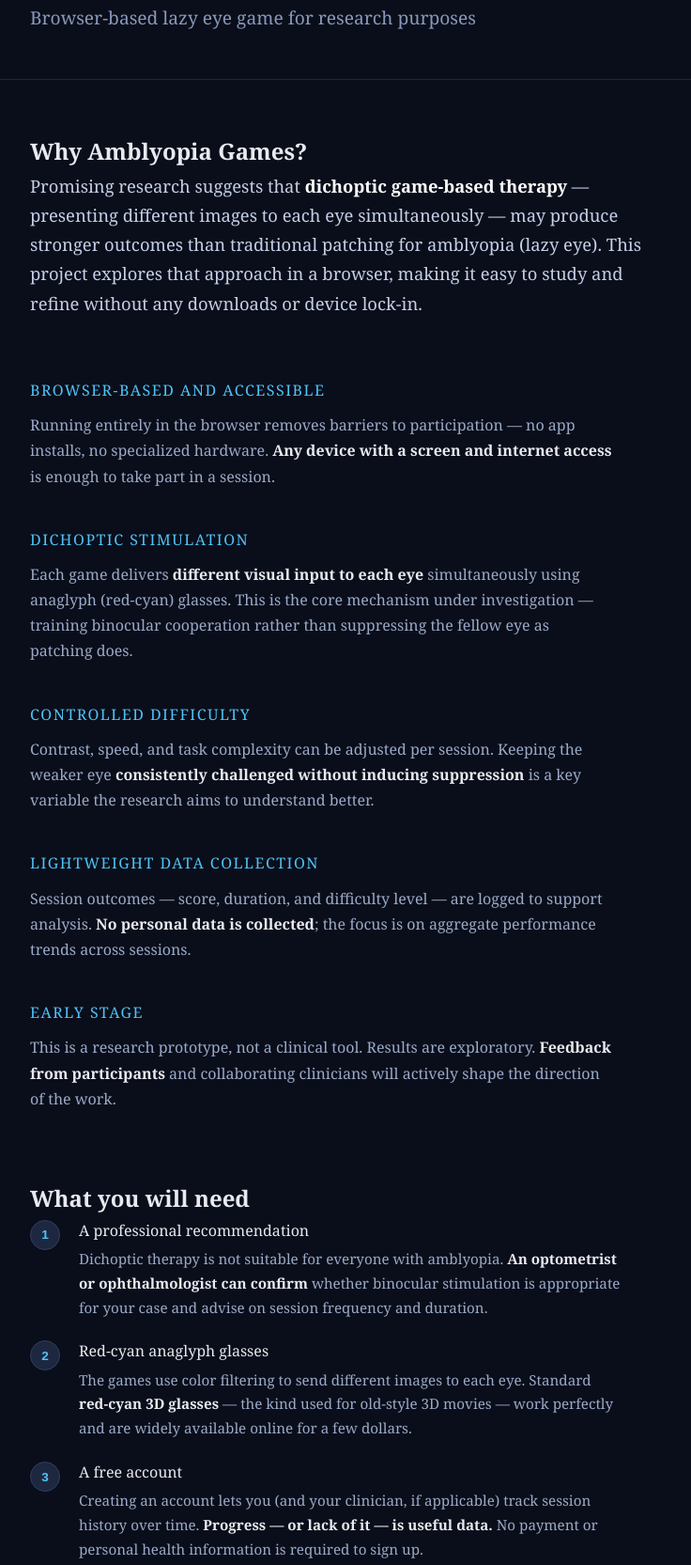
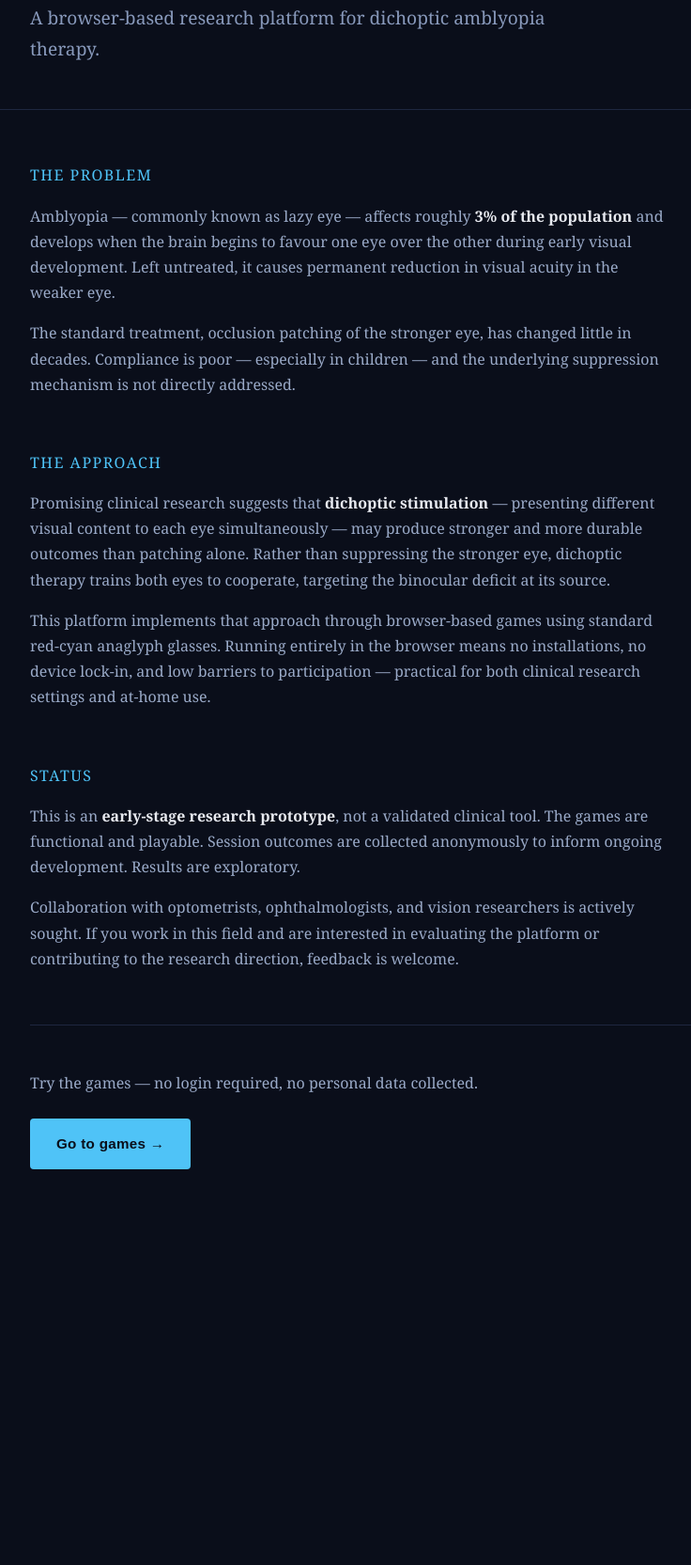
Before and after one commit to comgostudios/amblyopiagames, a website: page public/index.html in a window 1280 px wide. Shown: the part 169-1834 px from the top of the page at 94% size, without its empty margins (210-946 px from the left). After the commit the page ends 1493 px from the top, so only its background shows below. Drawn offline with Linux system fonts and the light colour scheme.

Commit message:
amblyopialabs setup

```diff
--- a/public/index.html
+++ b/public/index.html
@@ -3,7 +3,7 @@
   <head>
     <meta charset="UTF-8" />
     <meta name="viewport" content="width=device-width, initial-scale=1.0" />
-    <title>Amblyopia Games</title>
+    <title>Amblyopia Games — Research Platform</title>
     <style>
       * {
         margin: 0;
@@ -49,105 +49,44 @@
         padding: 56px 32px 80px;
       }
 
-      .intro {
-        font-size: 1.15rem;
-        color: #c5cfe8;
-        max-width: 680px;
-        margin-bottom: 64px;
+      section {
+        margin-bottom: 56px;
       }
 
-      .intro strong {
-        color: #ffffff;
-      }
-
-      .advantages {
-        display: grid;
-        gap: 40px;
-        margin-bottom: 72px;
-      }
-
-      .advantage h2 {
+      h2 {
         font-size: 1rem;
         font-weight: normal;
         text-transform: uppercase;
         letter-spacing: 1.5px;
         color: #4fc3f7;
-        margin-bottom: 10px;
+        margin-bottom: 16px;
       }
 
-      .advantage p {
+      p {
         color: #9aaac8;
-        max-width: 620px;
+        max-width: 680px;
+        margin-bottom: 16px;
       }
 
-      .advantage p strong {
-        color: #e8eaf0;
+      p:last-child {
+        margin-bottom: 0;
       }
 
-      .steps {
-        display: grid;
-        gap: 20px;
-        margin-bottom: 72px;
-      }
-
-      .step {
-        display: flex;
-        gap: 20px;
-        align-items: flex-start;
-      }
-
-      .step-number {
-        flex-shrink: 0;
-        width: 32px;
-        height: 32px;
-        border-radius: 50%;
-        background: #1e2740;
-        border: 1px solid #2e3f60;
-        color: #4fc3f7;
-        font-family: sans-serif;
-        font-size: 0.85rem;
-        font-weight: 600;
-        display: flex;
-        align-items: center;
-        justify-content: center;
-        margin-top: 2px;
-      }
-
-      .step-body h3 {
-        font-size: 1rem;
-        font-weight: normal;
-        color: #e8eaf0;
-        margin-bottom: 4px;
-      }
-
-      .step-body p {
-        color: #9aaac8;
-        font-size: 0.95rem;
-        max-width: 580px;
-      }
-
-      .step-body p strong {
+      p strong {
         color: #e8eaf0;
       }
 
       .cta {
         border-top: 1px solid #1e2740;
         padding-top: 48px;
+        margin-bottom: 0;
       }
 
       .cta p {
-        color: #8899bb;
         margin-bottom: 24px;
-        font-size: 1rem;
       }
 
-      .games {
-        display: flex;
-        gap: 16px;
-        flex-wrap: wrap;
-      }
-
-      .games a {
+      .cta a {
         display: inline-block;
         padding: 14px 28px;
         background: #4fc3f7;
@@ -161,134 +100,75 @@
         transition: background 0.15s;
       }
 
-      .games a:hover {
+      .cta a:hover {
         background: #81d4fa;
       }
     </style>
   </head>
   <body>
     <header>
-      <h1>Amblyopia <span>Games</span> [beta]</h1>
-      <p class="tagline">Browser-based lazy eye game for research purposes</p>
+      <h1>Amblyopia <span>Games</span></h1>
+      <p class="tagline">
+        A browser-based research platform for dichoptic amblyopia therapy.
+      </p>
     </header>
 
     <main>
-      <h2>Why Amblyopia Games?</h2>
-      <p class="intro">
-        Promising research suggests that
-        <strong>dichoptic game-based therapy</strong>
-        — presenting different images to each eye simultaneously — may produce
-        stronger outcomes than traditional patching for amblyopia (lazy eye).
-        This project explores that approach in a browser, making it easy to
-        study and refine without any downloads or device lock-in.
-      </p>
+      <section>
+        <h2>The problem</h2>
+        <p>
+          Amblyopia — commonly known as lazy eye — affects roughly
+          <strong>3% of the population</strong> and develops when the brain
+          begins to favour one eye over the other during early visual
+          development. Left untreated, it causes permanent reduction in visual
+          acuity in the weaker eye.
+        </p>
+        <p>
+          The standard treatment, occlusion patching of the stronger eye, has
+          changed little in decades. Compliance is poor — especially in children
+          — and the underlying suppression mechanism is not directly addressed.
+        </p>
+      </section>
 
-      <div class="advantages">
-        <div class="advantage">
-          <h2>Browser-based and accessible</h2>
-          <p>
-            Running entirely in the browser removes barriers to participation —
-            no app installs, no specialized hardware.
-            <strong>Any device with a screen and internet access</strong> is
-            enough to take part in a session.
-          </p>
-        </div>
+      <section>
+        <h2>The approach</h2>
+        <p>
+          Promising clinical research suggests that
+          <strong>dichoptic stimulation</strong> — presenting different visual
+          content to each eye simultaneously — may produce stronger and more
+          durable outcomes than patching alone. Rather than suppressing the
+          stronger eye, dichoptic therapy trains both eyes to cooperate,
+          targeting the binocular deficit at its source.
+        </p>
+        <p>
+          This platform implements that approach through browser-based games
+          using standard red-cyan anaglyph glasses. Running entirely in the
+          browser means no installations, no device lock-in, and low barriers
+          to participation — practical for both clinical research settings and
+          at-home use.
+        </p>
+      </section>
 
-        <div class="advantage">
-          <h2>Dichoptic stimulation</h2>
-          <p>
-            Each game delivers
-            <strong>different visual input to each eye</strong>
-            simultaneously using anaglyph (red-cyan) glasses. This is the core
-            mechanism under investigation — training binocular cooperation
-            rather than suppressing the fellow eye as patching does.
-          </p>
-        </div>
+      <section>
+        <h2>Status</h2>
+        <p>
+          This is an <strong>early-stage research prototype</strong>, not a
+          validated clinical tool. The games are functional and playable.
+          Session outcomes are collected anonymously to inform ongoing
+          development. Results are exploratory.
+        </p>
+        <p>
+          Collaboration with optometrists, ophthalmologists, and vision
+          researchers is actively sought. If you work in this field and are
+          interested in evaluating the platform or contributing to the research
+          direction, feedback is welcome.
+        </p>
+      </section>
 
-        <div class="advantage">
-          <h2>Controlled difficulty</h2>
-          <p>
-            Contrast, speed, and task complexity can be adjusted per session.
-            Keeping the weaker eye
-            <strong
-              >consistently challenged without inducing suppression</strong
-            >
-            is a key variable the research aims to understand better.
-          </p>
-        </div>
-
-        <div class="advantage">
-          <h2>Lightweight data collection</h2>
-          <p>
-            Session outcomes — score, duration, and difficulty level — are
-            logged to support analysis.
-            <strong>No personal data is collected</strong>; the focus is on
-            aggregate performance trends across sessions.
-          </p>
-        </div>
-
-        <div class="advantage">
-          <h2>Early stage</h2>
-          <p>
-            This is a research prototype, not a clinical tool. Results are
-            exploratory. <strong>Feedback from participants</strong> and
-            collaborating clinicians will actively shape the direction of the
-            work.
-          </p>
-        </div>
-      </div>
-
-      <h2>What you will need</h2>
-      <div class="steps">
-        <div class="step">
-          <div class="step-number">1</div>
-          <div class="step-body">
-            <h3>A professional recommendation</h3>
-            <p>
-              Dichoptic therapy is not suitable for everyone with amblyopia.
-              <strong>An optometrist or ophthalmologist can confirm</strong>
-              whether binocular stimulation is appropriate for your case and
-              advise on session frequency and duration.
-            </p>
-          </div>
-        </div>
-
-        <div class="step">
-          <div class="step-number">2</div>
-          <div class="step-body">
-            <h3>Red-cyan anaglyph glasses</h3>
-            <p>
-              The games use color filtering to send different images to each eye.
-              Standard <strong>red-cyan 3D glasses</strong> — the kind used for
-              old-style 3D movies — work perfectly and are widely available
-              online for a few dollars.
-            </p>
-          </div>
-        </div>
-
-        <div class="step">
-          <div class="step-number">3</div>
-          <div class="step-body">
-            <h3>A free account</h3>
-            <p>
-              Creating an account lets you (and your clinician, if applicable)
-              track session history over time.
-              <strong>Progress — or lack of it — is useful data.</strong>
-              No payment or personal health information is required to sign up.
-            </p>
-          </div>
-        </div>
-      </div>
-
-      <div class="cta">
-        <p>
-          Try the free prototype — no login required, no personal data collected
-        </p>
-        <div class="games">
-          <a href="/game 1/">Game 1 &rarr;</a>
-          <a href="/calibration/">Color Calibration &rarr;</a>
-        </div>
-      </div>
+      <section class="cta">
+        <p>Try the games — no login required, no personal data collected.</p>
+        <a href="/games/">Go to games &rarr;</a>
+      </section>
     </main>
   </body>
 </html>
```
Also changed, not shown: public/games/calibration/index.html (renamed from public/calibration/index.html, +1 -1 lines), public/games/game 1/index.html (renamed from public/game 1/index.html, +4 -4 lines), public/games/index.html (added, +294 -0 lines).
